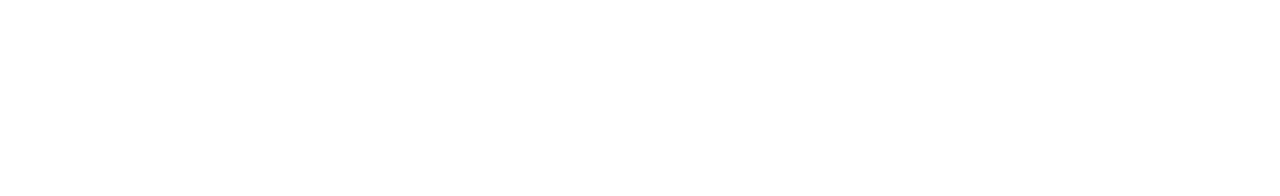
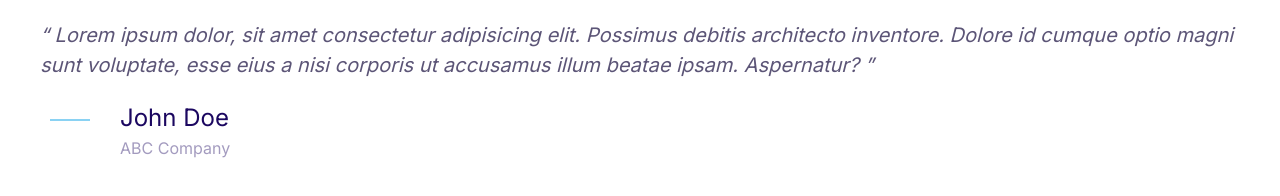
Before and after one commit to Jay24op/Moshify, a plain HTML site: page index.html in a window 1280 px wide. Drawn offline with Linux system fonts and the light colour scheme.

Commit message:
quotes defined

```diff
--- a/CSS/styles.css
+++ b/CSS/styles.css
@@ -5,6 +5,7 @@
     --color-accent: #ff3400;
     --color-headings: #1b0760;
     --color-body: #918ca4;
+    --color-body-darker: #5c5577;
     --color-border: #ccc;
     --border-radius: 30px;
 }
@@ -313,3 +314,45 @@ a{
 .media__image {
     margin: 1rem;
 }
+
+/* quote */
+.quote {
+    font-size: 3rem; font-style: italic;
+    color: var(--color-body-darker);
+}
+
+.quote__text::before {
+    content: open-quote;
+}
+
+.quote__text::after {
+    content: close-quote;
+}
+
+.quote__author {
+    font-size: 3rem; font-weight: 500;
+    font-style: normal; margin-bottom: 0;
+}
+
+.quote__company {
+    font-size: 2rem; font-style: normal;
+    color: var(--color-headings); opacity: .4;
+}
+
+.quote-line {
+    position: relative; bottom: 1rem;
+}
+
+@media screen and (min-width:1024px){
+    .quote {
+        font-size: 2rem;
+    }
+    .quote__author {
+        font-size: 2.4rem;
+    }
+    .quote__company {
+        font-size: 1.6rem;
+    }
+}
+
+/* grids */
--- a/index.html
+++ b/index.html
@@ -14,6 +14,26 @@
     />
   </head>
   <body>
-
+    <blockquote class="quote">
+      <p class="quote__text">
+        Lorem ipsum dolor, sit amet consectetur adipisicing elit. Possimus
+        debitis architecto inventore. Dolore id cumque optio magni sunt
+        voluptate, esse eius a nisi corporis ut accusamus illum beatae ipsam.
+        Aspernatur?
+      </p>
+      <footer>
+        <div class="media">
+          <div class="media__image">
+            <svg class="icon icon--primary quote-line">
+              <use xlink:href="images/sprite.svg#line"></use>
+            </svg>
+          </div>
+          <div class="media__body">
+            <h3 class="media__title quote__author">John Doe</h3>
+            <p class="quote__company">ABC Company</p>
+          </div>
+        </div>
+      </footer>
+    </blockquote>
   </body>
 </html>
```
